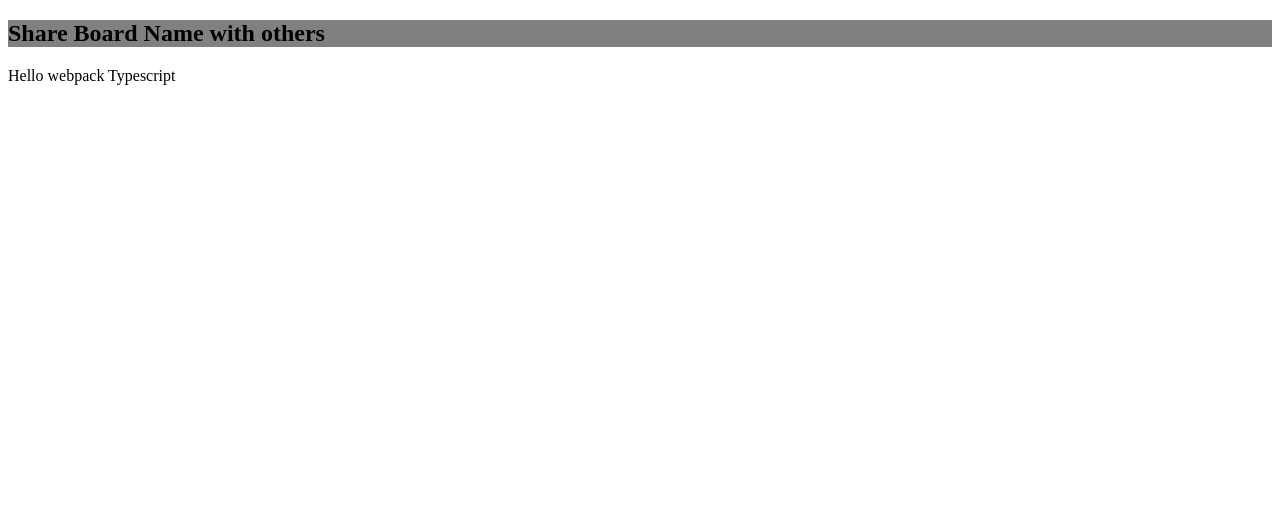
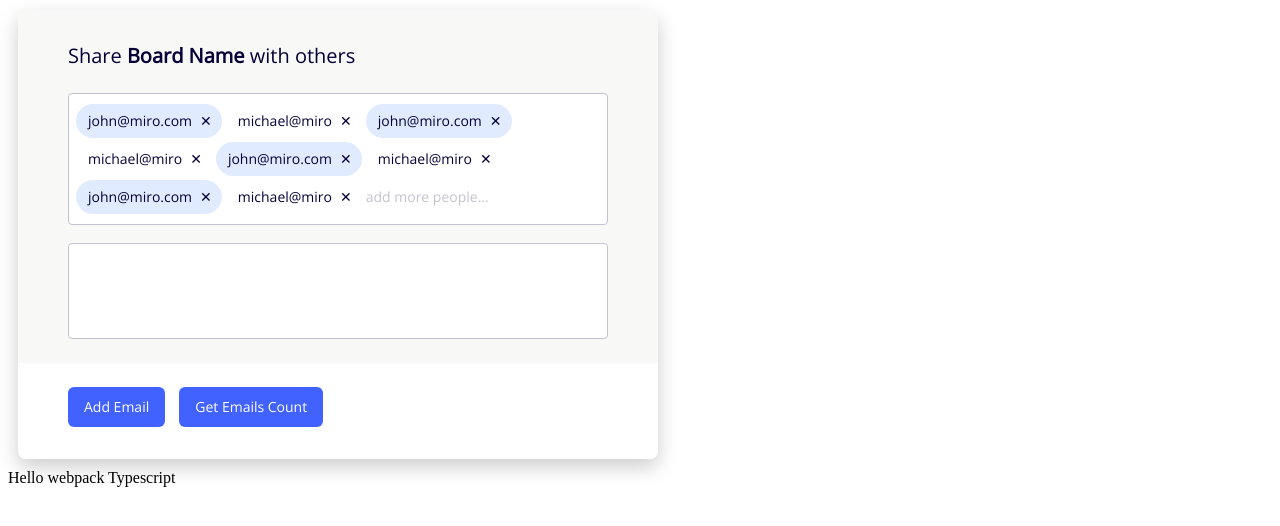
Before and after one commit to sseletskyy/emails-input, a website built with webpack: page src/index.html in a window 1280 px wide. Built offline with nearby package versions, Linux system fonts and the light colour scheme.

Commit message:
initial layout and styling

```diff
--- a/package.json
+++ b/package.json
@@ -15,11 +15,14 @@
   "devDependencies": {
     "@types/jest": "^25.1.4",
     "clean-webpack-plugin": "^3.0.0",
+    "css-loader": "^3.4.2",
     "cypress": "^4.1.0",
     "html-webpack-plugin": "^3.2.0",
     "jest": "^25.1.0",
+    "less": "^3.11.1",
     "less-loader": "^5.0.0",
     "prettier": "^1.19.1",
+    "style-loader": "^1.1.3",
     "ts-loader": "^6.2.1",
     "tslint": "^6.1.0",
     "typescript": "^3.8.3",
--- a/src/index.html
+++ b/src/index.html
@@ -11,9 +11,55 @@
     />
   </head>
   <body>
-  	<form>
-		<h2>Share Board Name with others</h2>
-	</form>
-    <script src="main.js"></script>
+    <div class="container">
+      <div class="emails-input-panel">
+        <div class="header">
+          <div class="header-container">
+            <div class="title">
+              Share <strong>Board Name</strong> with others
+            </div>
+            <div class="emails-input">
+              <div class="email email--state-valid">
+                john@miro.com<span class="delete">&#10005;</span>
+              </div>
+              <div class="email email--state-invalid">
+                michael@miro<span class="delete">&#10005;</span>
+              </div>
+              <div class="email email--state-valid">
+                john@miro.com<span class="delete">&#10005;</span>
+              </div>
+              <div class="email email--state-invalid">
+                michael@miro<span class="delete">&#10005;</span>
+              </div>
+              <div class="email email--state-valid">
+                john@miro.com<span class="delete">&#10005;</span>
+              </div>
+              <div class="email email--state-invalid">
+                michael@miro<span class="delete">&#10005;</span>
+              </div>
+              <div class="email email--state-valid">
+                john@miro.com<span class="delete">&#10005;</span>
+              </div>
+              <div class="email email--state-invalid">
+                michael@miro<span class="delete">&#10005;</span>
+              </div>
+              <input
+                class="email email--state-input"
+                placeholder="add more people..."
+                type="text"
+              />
+            </div>
+			  <br/>
+            <div id="emails-input" class="emails-input"></div>
+          </div>
+        </div>
+        <div class="footer">
+          <div class="footer-container">
+            <button class="button">Add Email</button>
+            <button class="button">Get Emails Count</button>
+          </div>
+        </div>
+      </div>
+    </div>
   </body>
 </html>
--- a/src/style.less
+++ b/src/style.less
@@ -1,3 +1,113 @@
-form {
-  background-color: gray;
+@fontFamily: Open Sans, sans-serif;
+
+.container {
+  max-width: 640px;
+  margin: 10px;
+  .emails-input-panel {
+    background: #f8f8f7;
+    box-shadow: 0 8px 20px rgba(0, 0, 0, 0.2);
+    border-radius: 8px;
+    padding: 0;
+
+    .header {
+      .header-container {
+        padding: 32px 50px 24px 50px;
+      }
+
+      .title {
+        font-family: @fontFamily;
+        font-style: normal;
+        font-weight: normal;
+        font-size: 20px;
+        line-height: 27px;
+        color: #050038;
+        padding-bottom: 24px;
+      }
+    }
+    .footer {
+      background: #ffffff;
+      border-radius: 0 0 8px 8px;
+      margin: 0;
+      padding: 0;
+
+      .footer-container {
+        padding: 24px 50px 32px 50px;
+      }
+    }
+
+    .button {
+      background: #4262ff;
+	  margin-right: 10px;
+      border-radius: 6px;
+      padding: 8px 16px;
+      font-family: @fontFamily;
+      font-style: normal;
+      font-weight: normal;
+      font-size: 14px;
+      line-height: 24px;
+      border: none;
+      text-align: center;
+      color: #ffffff;
+    }
+  }
 }
+
+.emails-input {
+  width: 100%;
+  min-height: 96px;
+  max-height: 180px;
+  overflow-y: auto;
+  background: #ffffff;
+  border: 1px solid #c3c2cf;
+  box-sizing: border-box;
+  border-radius: 4px;
+  padding: 8px 7px;
+
+  .email {
+    display: inline-block;
+	margin: 2px 0;
+    padding: 5px 10px 5px 12px;
+    font-family: @fontFamily;
+    font-style: normal;
+    font-weight: normal;
+    font-size: 14px;
+    line-height: 24px;
+    text-align: right;
+    color: #050038;
+
+    .delete {
+      margin-left: 8px;
+	  cursor: pointer;
+    }
+  }
+  .email--state-valid {
+    border-radius: 100px;
+    background: rgba(102, 153, 255, 0.2);
+  }
+  .email--state-invalid {
+    background: #ffffff;
+  }
+
+  .email--state-input {
+    border: none; // 1px solid gray;
+    padding-left: 0;
+    &::-webkit-input-placeholder {
+      text-align: left;
+      color: #c3c2cf;
+    }
+    ::-moz-placeholder {
+	  text-align: left;
+	  color: #c3c2cf;
+    }
+    :-ms-input-placeholder {
+	  text-align: left;
+	  color: #c3c2cf;
+    }
+	&:focus {
+	  box-shadow: none;
+	  border: none; // 1px solid #c3c2cf;
+	  outline: none;
+	  text-align: left;
+	}
+  }
+}
--- a/webpack.config.js
+++ b/webpack.config.js
@@ -19,13 +19,13 @@ module.exports = {
   module: {
     rules: [
       {
-        test: /\.less$/,
-        loader: 'less-loader', // compiles Less to CSS
-      },
-      {
         test: /\.ts$/,
         use: 'ts-loader',
         exclude: /node_modules/,
+      },
+      {
+        test: /\.less$/,
+        use: ['style-loader', 'css-loader', 'less-loader'],
       },
     ],
   },
```
Also changed, not shown: 1 other file.
